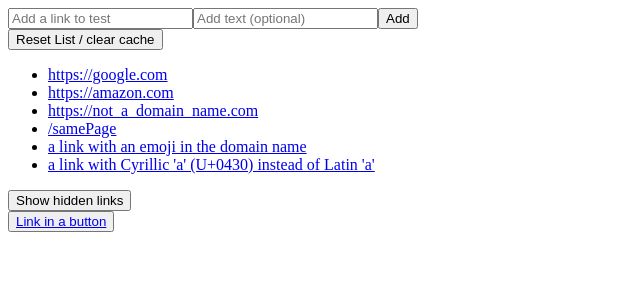
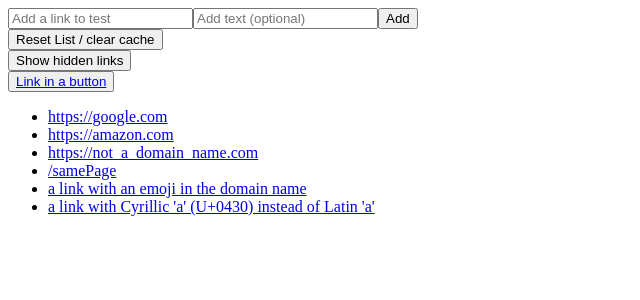
Before and after one commit to Theacebutler/HoverTest, a React (Vite) app: page / in a window 1280 px wide. Shown: the top 300 px of the page, without its empty margins (0-640 px from the left). Built offline with nearby package versions, Linux system fonts and the light colour scheme.

Commit message:
moved the order around

```diff
--- a/src/App.tsx
+++ b/src/App.tsx
@@ -20,18 +20,17 @@ export function App() {
 
   const [linkList, setLinkList] = useState<Link[]>(links())
 
-
-
-
-
   return (
     <main className="">
       {/* input */}
       <Input setLinkList={setLinkList} linkList={linkList} />
       {/* link list */}
-      <LinkList linkList={linkList} />
-      <AddHidden />
-      <LinkInBtn />
+      <div draggable
+      >
+        <AddHidden />
+        <LinkInBtn />
+        <LinkList linkList={linkList} />
+      </div>
     </main >
   );
 }
```
